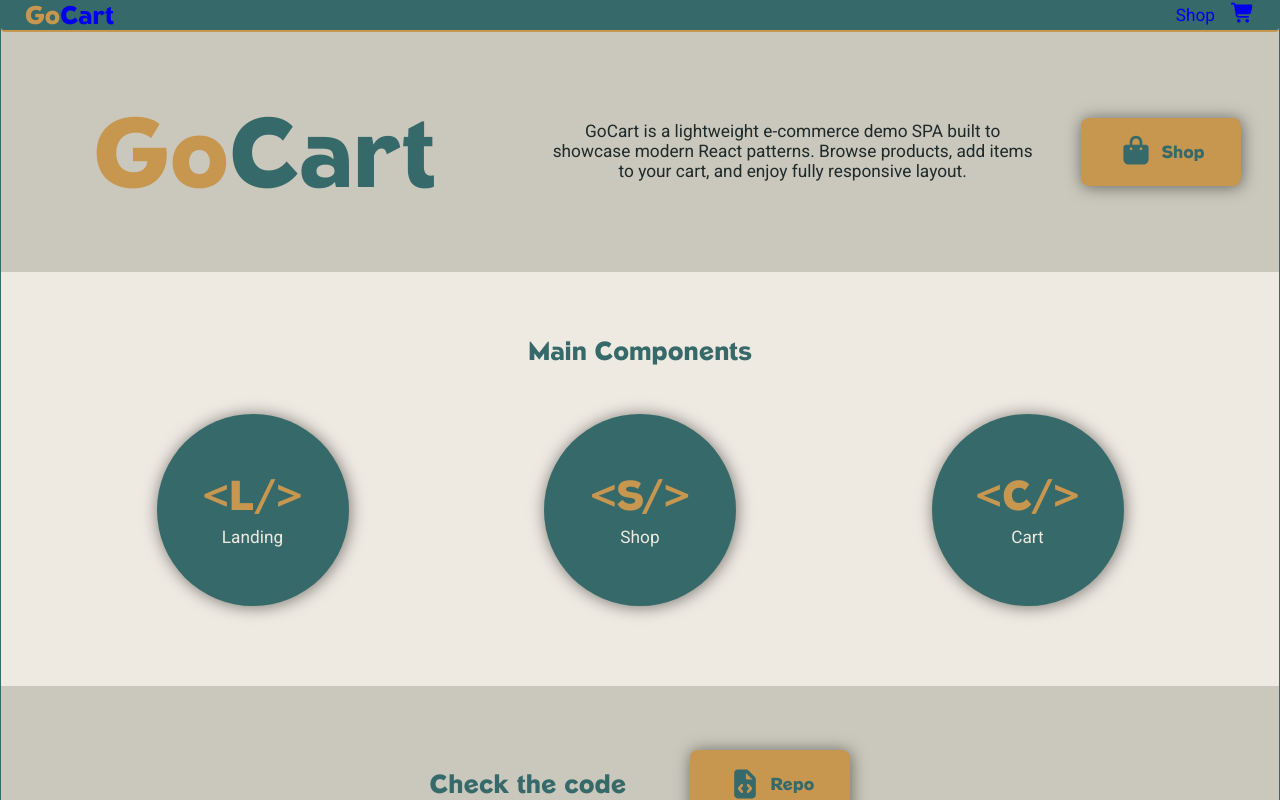
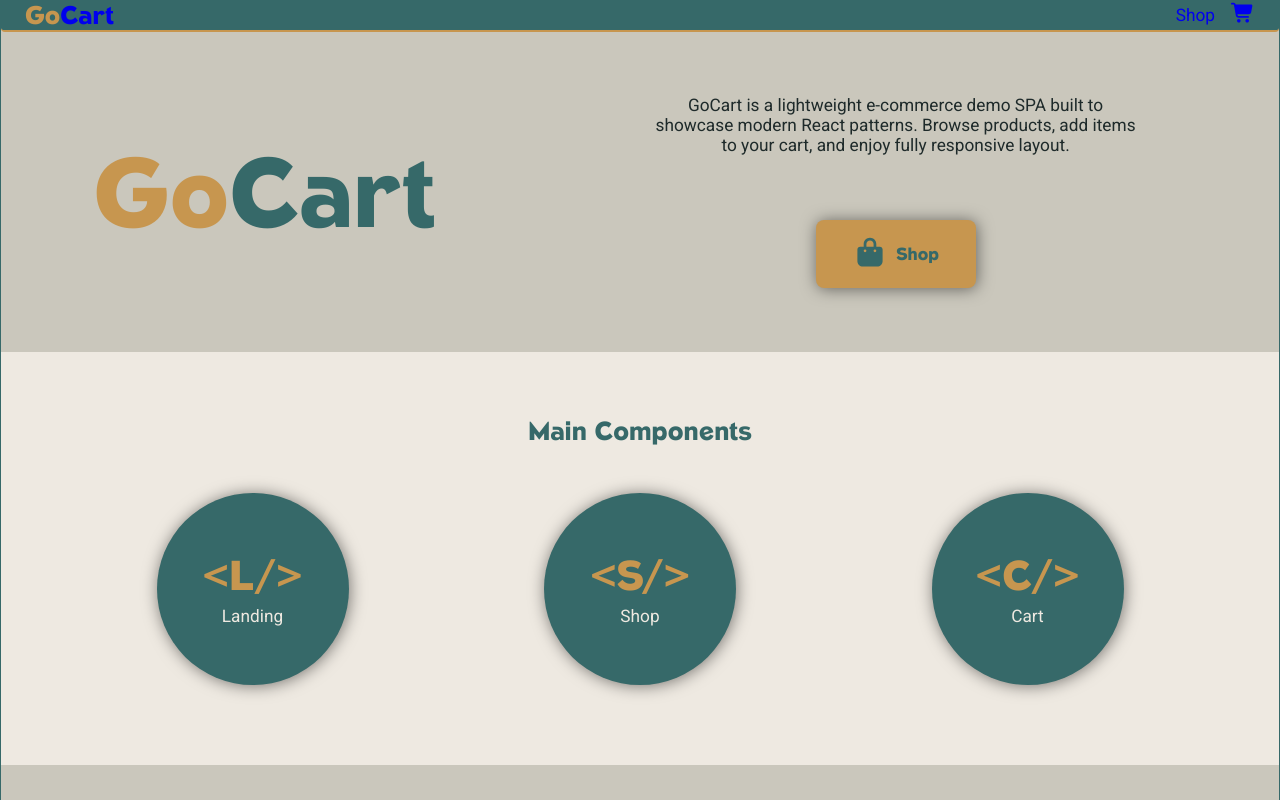
Before and after one commit to bartek8b/TOP-Shopping_Cart, a React (Vite) app: page / in a window 1280 px wide. Shown: the top 800 px of the page. Built offline with nearby package versions, Linux system fonts and the light colour scheme.

Commit message:
Change breakpoints for hero

```diff
--- a/src/pages/Landing/Landing.module.css
+++ b/src/pages/Landing/Landing.module.css
@@ -88,7 +88,7 @@ p {
   box-shadow: var(--shadow);
 }
 
-.componentSymbol{
+.componentSymbol {
   color: var(--accent-color);
   font-family: var(--font-heading);
   font-size: calc(2.5rem + 0.1vw);
@@ -105,14 +105,6 @@ p {
     font-size: calc(6rem + 0.1vw);
   }
 
-  .secondChild {
-    display: flex;
-    flex-direction: row;
-    gap: var(--space-8);
-    align-items: center;
-    justify-content: space-evenly;
-  }
-
   .codeCta {
     flex-direction: row;
     gap: var(--space-16);
@@ -123,3 +115,13 @@ p {
     justify-content: space-evenly;
   }
 }
+
+@media (min-width: 1920px) {
+  .secondChild {
+    display: flex;
+    flex-direction: row;
+    gap: var(--space-8);
+    align-items: center;
+    justify-content: space-evenly;
+  }
+}
```
